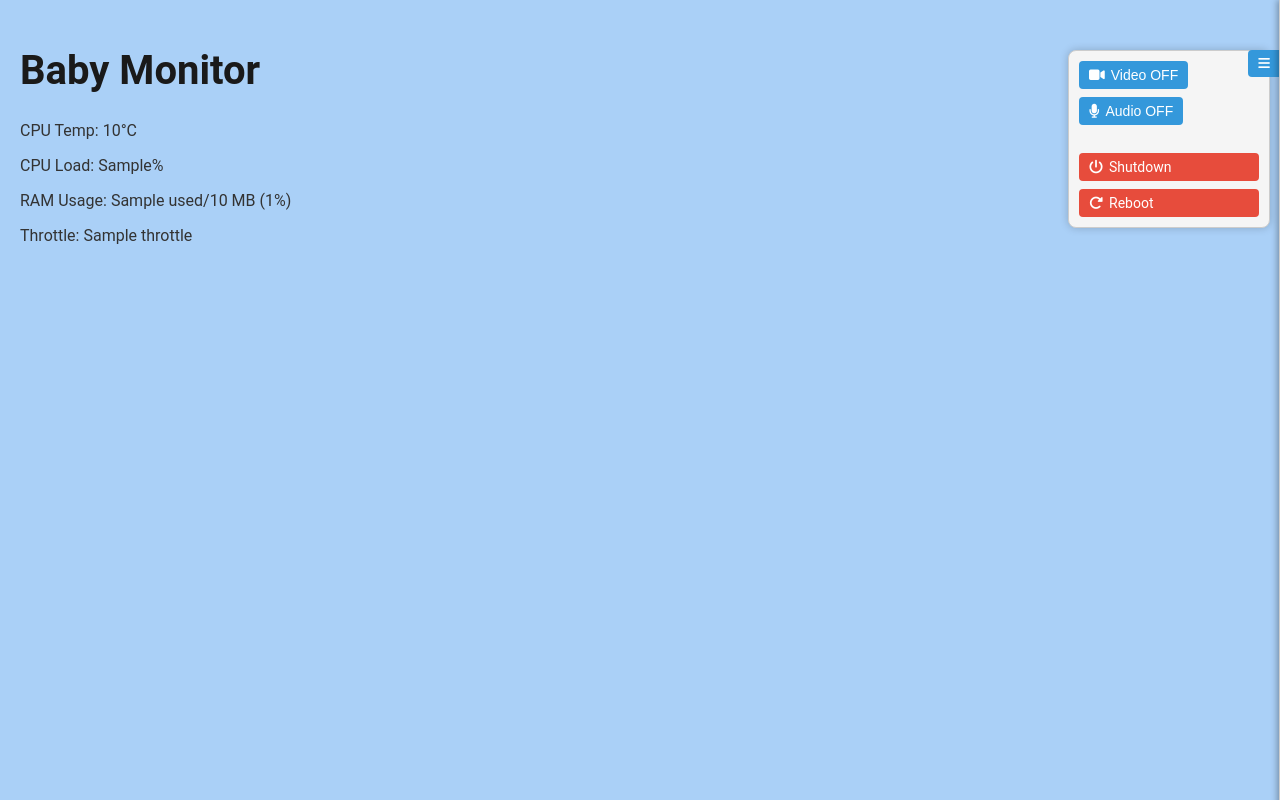
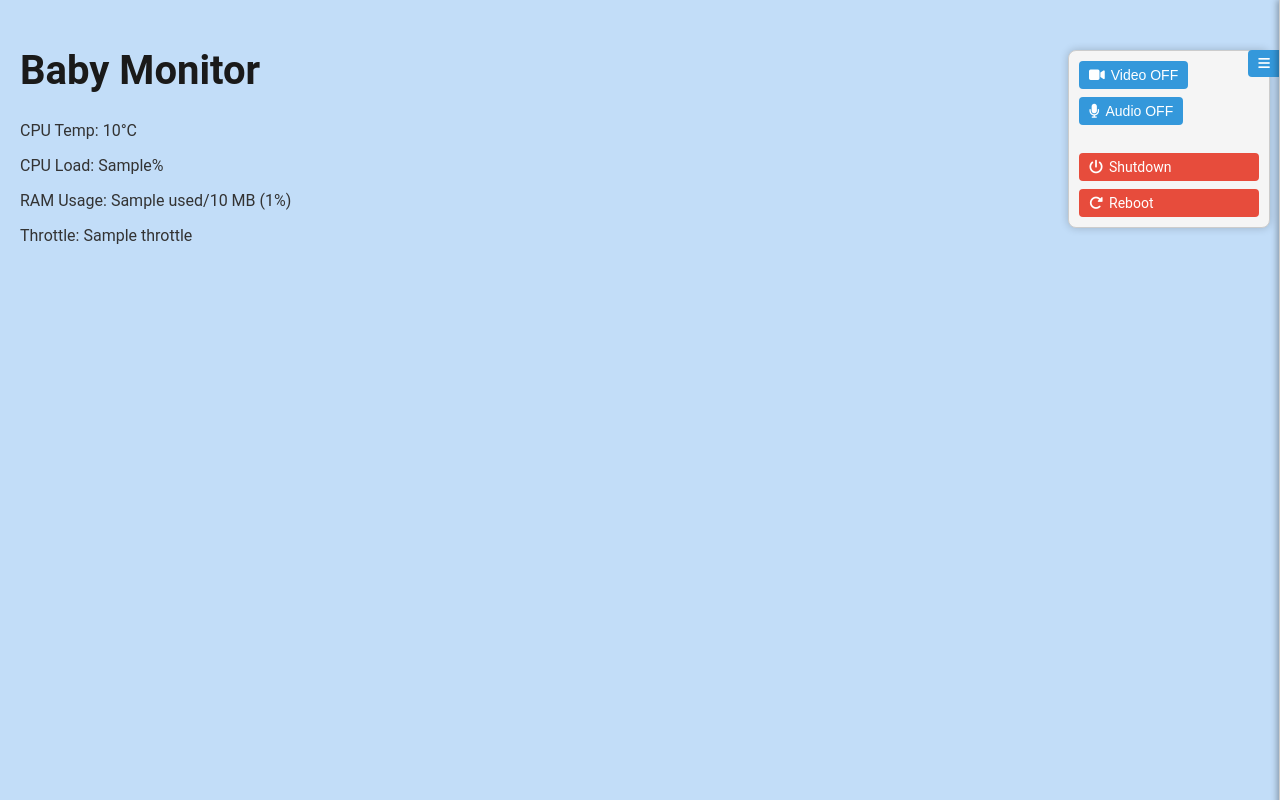
Before and after one commit to martonszep/raspberrypi-babycam, a Flask app: template app/templates/index.html in a window 1280 px wide. Run offline with Flask 3, Linux system fonts and the light colour scheme; the template is opened without the code that fills it: most values are stand-ins (such as "Sample title", 1, 10 or a date in 2020).

Commit message:
lighter background

```diff
--- a/app/static/css/styles.css
+++ b/app/static/css/styles.css
@@ -1,6 +1,6 @@
 body {
     font-family: 'Roboto', sans-serif;
-    background-color: #aad0f7;
+    background-color: #c2ddf8;
     color: #333;
     margin: 0;
     padding: 20px;
```
